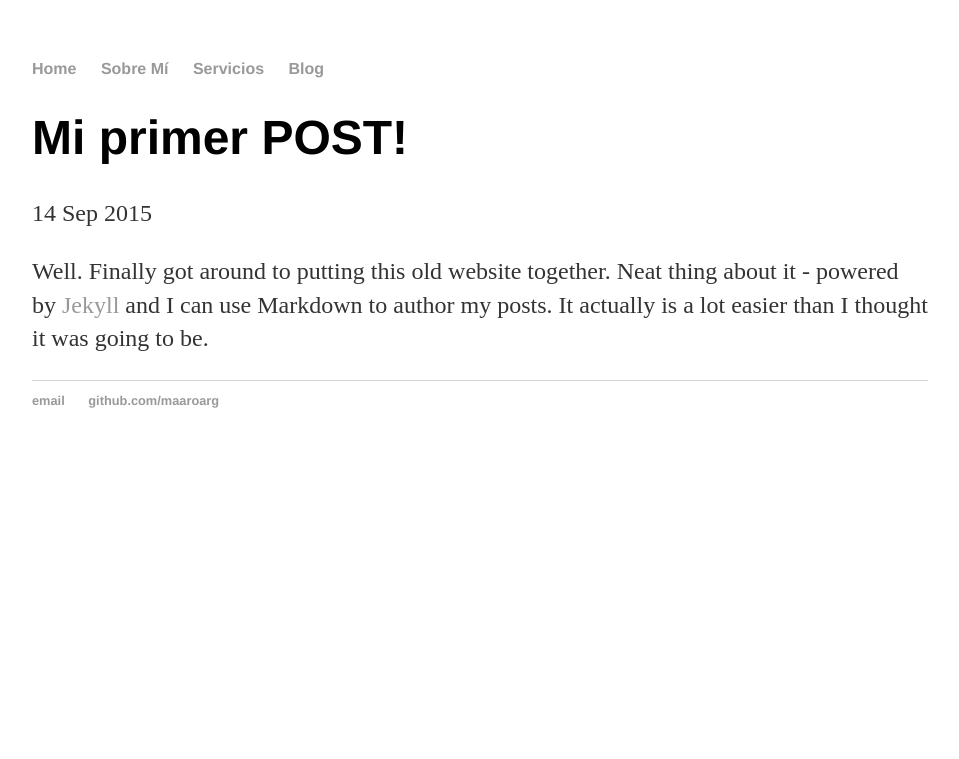
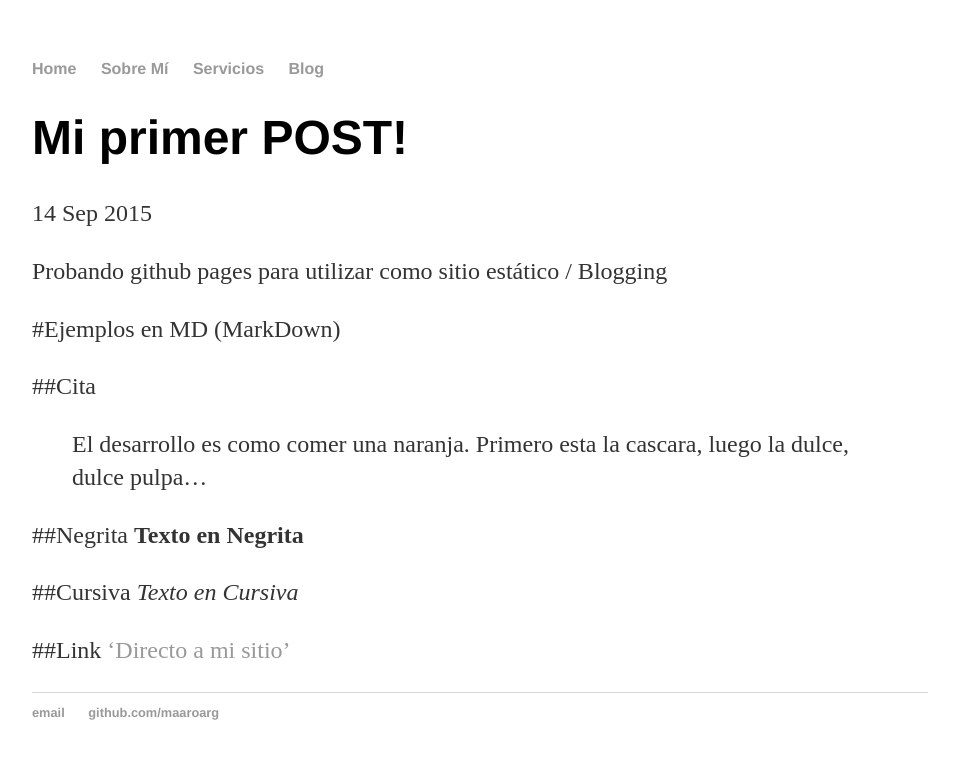
Before and after one commit to maaroarg/maaroarg.github.io, a Jekyll site: the page built from _posts/2015-09-14-primer-post.md, in a window 1280 px wide. Shown: the top 759 px of the page, without its empty margins (160-1119 px from the left). Built offline with Jekyll 4.4.1, drawn with Linux system fonts in a browser that asks for light colours.

Commit message:
Update 2015-09-14-primer-post.md

```diff
--- a/_posts/2015-09-14-primer-post.md
+++ b/_posts/2015-09-14-primer-post.md
@@ -4,6 +4,18 @@ title: "Mi primer POST!"
 date: 2015-09-14
 ---
 
-Well. Finally got around to putting this old website together.
-Neat thing about it - powered by [Jekyll](http://jekyllrb.com) and I can use Markdown to author my posts.
-It actually is a lot easier than I thought it was going to be.
+Probando github pages para utilizar como sitio estático / Blogging
+
+#Ejemplos en MD (MarkDown)
+
+##Cita
+> El desarrollo es como comer una naranja. Primero esta la cascara, luego la dulce, dulce pulpa...
+
+##Negrita
+**Texto en Negrita**
+
+##Cursiva
+*Texto en Cursiva*
+
+##Link
+['Directo a mi sitio'](www.marioromero.com.ar)
```
